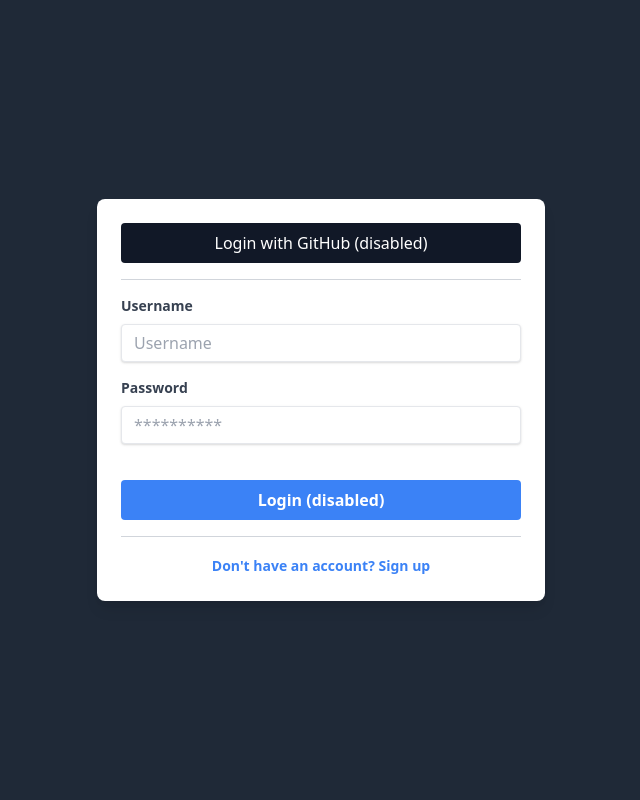
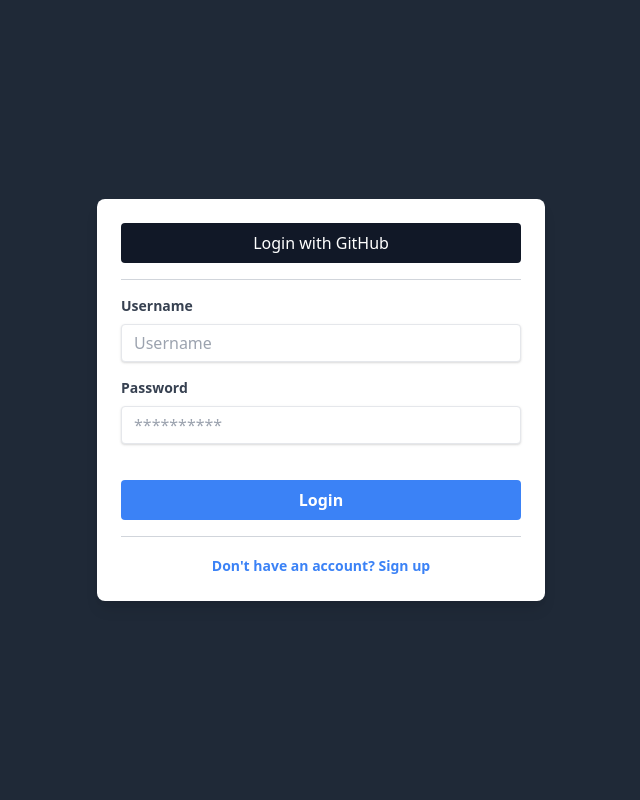
Before and after one commit to 255BITS/BackdropBuild, a Flask app: page /login in a window 1280 px wide. Shown: the part 52-852 px from the top of the page, without its empty margins (319-959 px from the left). Run offline with Flask 3, Linux system fonts and the light colour scheme.

Commit message:
remove disabled label

```diff
--- a/templates/login.html
+++ b/templates/login.html
@@ -6,7 +6,7 @@
         <div class="mb-4">
             <!-- OAuth Section -->
             <a href="#" class="block w-full bg-gray-900 text-white text-center py-2 rounded hover:bg-gray-700 transition duration-300">
-                Login with GitHub (disabled)
+                Login with GitHub
             </a>
         </div>
 
@@ -29,7 +29,7 @@
                 </div>
                 <div class="mb-4">
                     <button type="submit" class="bg-blue-500 hover:bg-blue-700 text-white font-bold py-2 px-4 rounded w-full focus:outline-none focus:shadow-outline" type="button">
-                        Login (disabled)
+                        Login
                     </button>
                 </div>
             </form>
--- a/templates/signup.html
+++ b/templates/signup.html
@@ -25,7 +25,7 @@
             </div>
             <div class="mb-4">
                 <button class="bg-blue-500 hover:bg-blue-700 text-white font-bold py-2 px-4 rounded w-full focus:outline-none focus:shadow-outline" type="button">
-                    Sign Up (disabled)
+                    Sign Up
                 </button>
             </div>
         </div>
```
